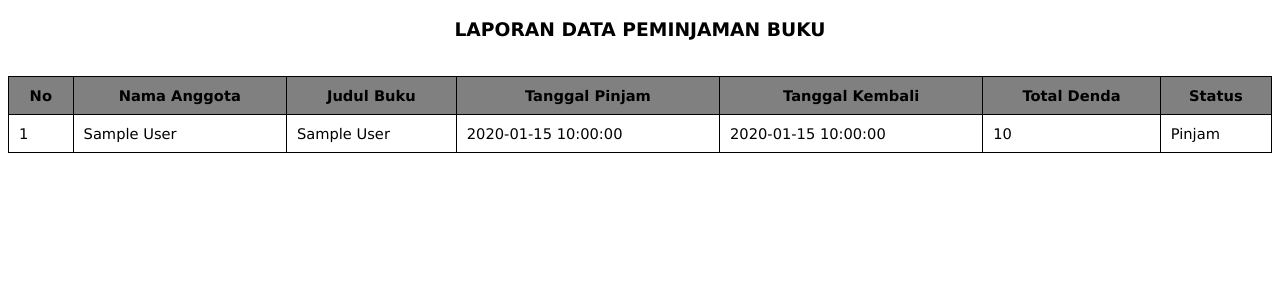
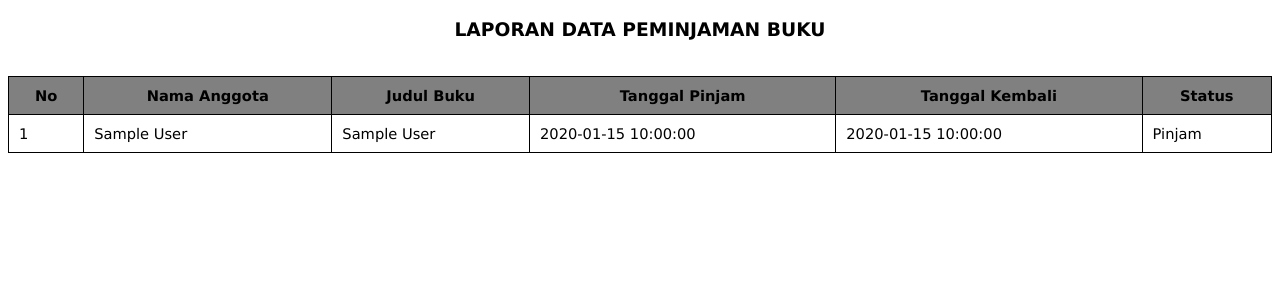
Before and after one commit to Eva2527/pustaka_booking, a CodeIgniter app: page /pustaka_booking/index.php/laporan/cetak_laporan_pinjam in a window 1280 px wide. Shown: the top 300 px of the page. Run offline with CodeIgniter, Linux system fonts and the light colour scheme; tables that the repository leaves empty or names only in its code hold one stand-in row (values such as "Sample post").

Commit message:
Update laporan-print-pinjam.php

```diff
--- a/application/views/pinjam/laporan-print-pinjam.php
+++ b/application/views/pinjam/laporan-print-pinjam.php
@@ -33,7 +33,7 @@ font-family:Verdana;
 <th>Judul Buku</th>
 <th>Tanggal Pinjam</th>
 <th>Tanggal Kembali</th>
-<th>Total Denda</th>
+
 <th>Status</th>
 </tr>
 </thead>
@@ -49,7 +49,7 @@ foreach($laporan as $l){
 <td><?= $l['tgl_pinjam']; ?></td>
 <td><?= $l['tgl_kembali']; ?></td>
 
-<td><?= $l['total_denda']; ?></td>
+
 <td><?= $l['status']; ?></td>
 </tr>
 <?php
```
